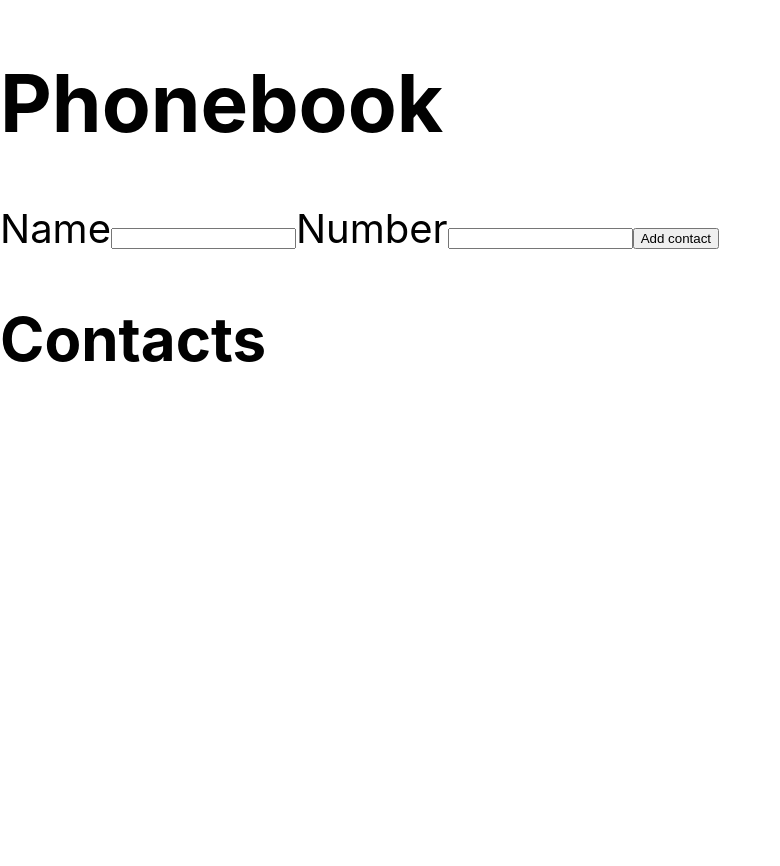
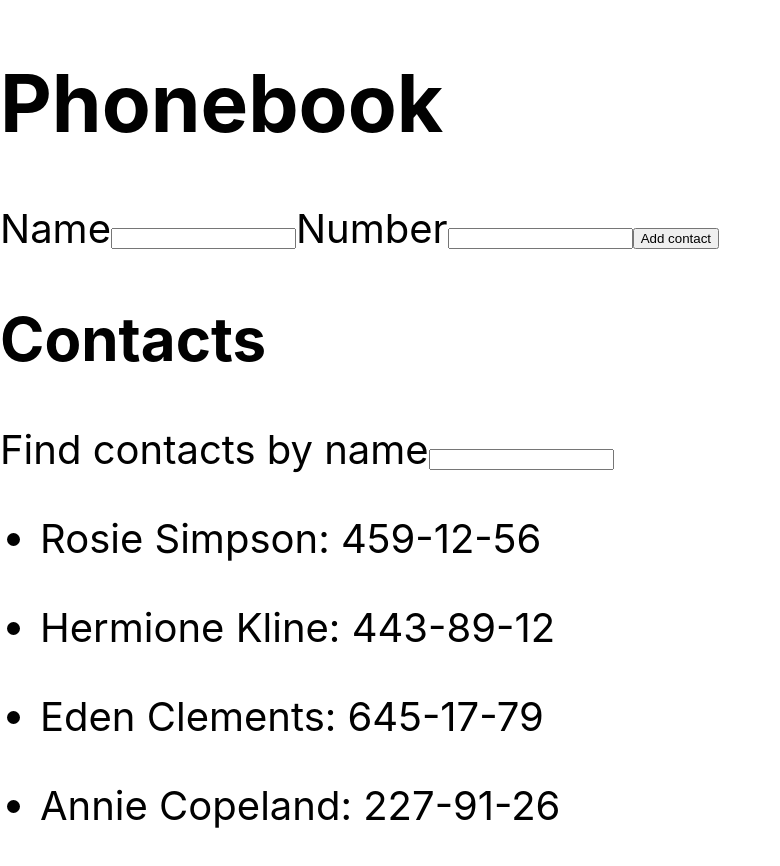
Before and after one commit to Andrii-Sh/goit-react-hw-02-phonebook, a React (Create React App) app: page / in a window 1280 px wide. Shown: the top 866 px of the page, without its empty margins (0-780 px from the left). Before the commit the page ends 800 px from the top, so only its background shows below. Built offline with nearby package versions, Linux system fonts and the light colour scheme.

Commit message:
completed step 5 of task 02

```diff
--- a/src/components/App.jsx
+++ b/src/components/App.jsx
@@ -4,11 +4,18 @@ import { Filter } from './Filter/Filter';
 import { ContactList } from './ContactList/ContactList';
 import { nanoid } from 'nanoid';
 
+const INITIAL_STATE = {
+  contacts: [
+    { id: 'id-1', name: 'Rosie Simpson', number: '459-12-56' },
+    { id: 'id-2', name: 'Hermione Kline', number: '443-89-12' },
+    { id: 'id-3', name: 'Eden Clements', number: '645-17-79' },
+    { id: 'id-4', name: 'Annie Copeland', number: '227-91-26' },
+  ],
+  filter: '',
+};
+
 export class App extends Component {
-  state = {
-    contacts: [],
-    // name: '',
-  };
+  state = { ...INITIAL_STATE };
 
   addContact = ({ name, number }) => {
     const contact = {
@@ -17,13 +24,31 @@ export class App extends Component {
       number,
     };
 
+    if (
+      this.state.contacts.find(
+        item => item.name.toLowerCase() === contact.name.toLowerCase()
+      )
+    ) {
+      alert(`${contact.name} is already in contacts.`);
+      return;
+    }
+
     this.setState(prevstate => ({
       contacts: [contact, ...prevstate.contacts],
     }));
   };
 
+  handleFilterChange = evt => {
+    this.setState({ filter: evt.currentTarget.value });
+  };
+
   render() {
-    const { contacts } = this.state;
+    const { contacts, filter } = this.state;
+    const normalizedFilter = filter.toLowerCase();
+    const filtredContacts = contacts.filter(contact =>
+      contact.name.toLowerCase().includes(normalizedFilter)
+    );
+
     return (
       <div
         style={{
@@ -38,8 +63,8 @@ export class App extends Component {
         <h1>Phonebook</h1>
         <ContactForm onSubmit={this.addContact} />
         <h2>Contacts</h2>
-        <Filter />
-        <ContactList contacts={contacts} />
+        <Filter value={filter} onChange={this.handleFilterChange} />
+        <ContactList contacts={filtredContacts} />
       </div>
     );
   }
--- a/src/components/Filter/Filter.jsx
+++ b/src/components/Filter/Filter.jsx
@@ -1,3 +1,10 @@
 // import PropTypes from 'prop-types';
 
-export const Filter = () => {};
+export const Filter = ({ onChange, filter }) => {
+  return (
+    <label>
+      Find contacts by name
+      <input type="text" value={filter} onChange={onChange} />
+    </label>
+  );
+};
```
